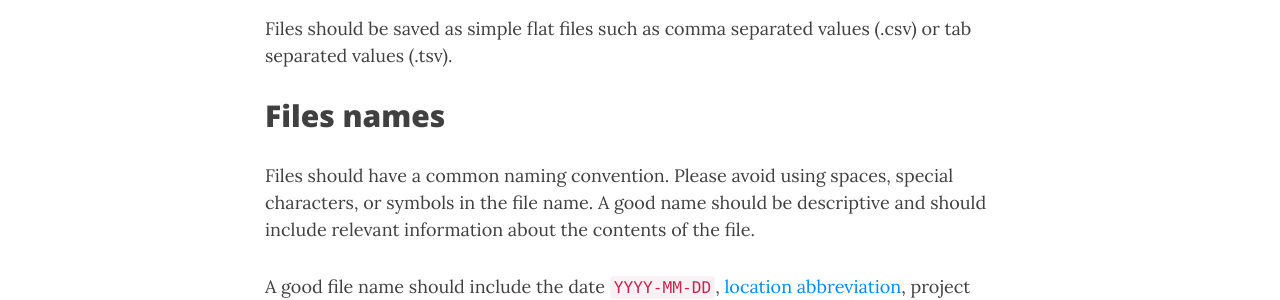
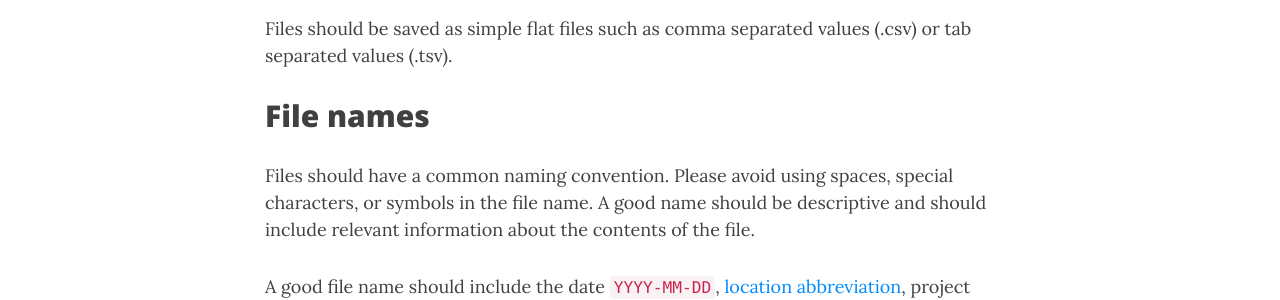
Before and after one commit to mukhamadazistholib/marinegeo.github.io, a Jekyll site: the page built from standards.md, in a window 1280 px wide and 900 px high, scrolled down 651 px. Shown: the part 165-465 px from the top of the window. Built offline with Jekyll 4.4.1, drawn with Linux system fonts in a browser that asks for light colours; nearby versions of some CDN libraries.

Commit message:
Update standards.md

```diff
--- a/standards.md
+++ b/standards.md
@@ -4,7 +4,6 @@ title: Standards
 subtitle: MarineGEO Data Standards and Guidelines
 editbutton: true
 ---
-
 Suggestions and guidelines for standardizing MarineGEO data into tidy datasets. These guidelines serve as a reference for best practices across the MarineGEO program.
 
 Because of the wide variety of data types collected by MarineGEO partners, these guidelines might not necessarily fit all specific use cases. Please use these guidelines when possible to contribute to achieving standardization across the network.
@@ -19,7 +18,7 @@ Flat long files are ideal. Each observation should be an independent row.
 
 Files should be saved as simple flat files such as comma separated values (.csv) or tab separated values (.tsv).
 
-## Files names
+## File names
 
 Files should have a common naming convention. Please avoid using spaces, special characters, or symbols in the file name. A good name should be descriptive and should include relevant information about the contents of the file.
 
```
